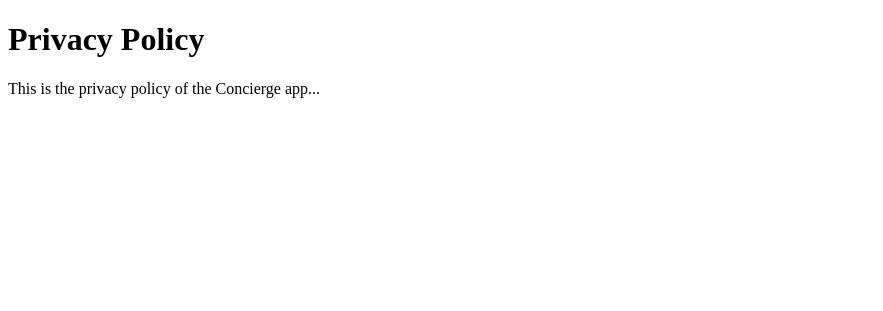
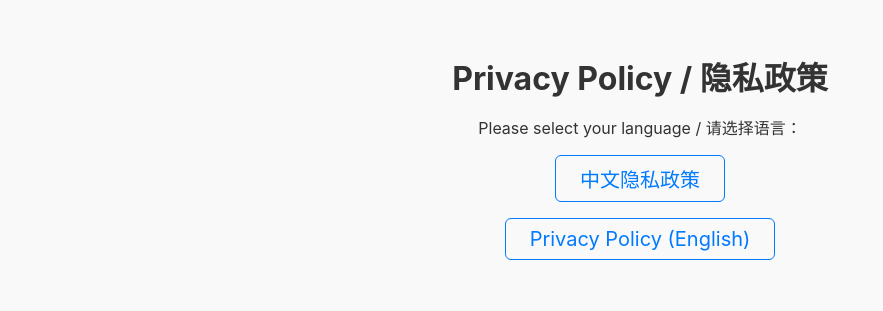
Before and after one commit to BR-commit/concierge-privacy-policy, a plain HTML site: page index.html in a window 1280 px wide. Shown: the whole page, without its empty margins (0-883 px from the left). Drawn offline with Linux system fonts and the light colour scheme.

Commit message:
Update index.html

```diff
--- a/index.html
+++ b/index.html
@@ -1,11 +1,52 @@
-<!-- index.html -->
 <!DOCTYPE html>
-<html>
+<html lang="en">
 <head>
-    <title>Privacy Policy</title>
+  <meta charset="UTF-8" />
+  <meta name="viewport" content="width=device-width, initial-scale=1" />
+  <title>Privacy Policy / 隐私政策</title>
+  <style>
+    body {
+      font-family: -apple-system, BlinkMacSystemFont, "Segoe UI", Roboto, Oxygen,
+        Ubuntu, Cantarell, "Open Sans", "Helvetica Neue", sans-serif;
+      padding: 2rem;
+      max-width: 600px;
+      margin: auto;
+      background-color: #f9f9f9;
+      color: #333;
+      text-align: center;
+    }
+    h1 {
+      margin-bottom: 1rem;
+    }
+    ul {
+      list-style-type: none;
+      padding: 0;
+    }
+    li {
+      margin: 1rem 0;
+    }
+    a {
+      text-decoration: none;
+      font-size: 1.25rem;
+      color: #007aff;
+      border: 1px solid #007aff;
+      padding: 0.5rem 1.5rem;
+      border-radius: 6px;
+      display: inline-block;
+      transition: background-color 0.3s, color 0.3s;
+    }
+    a:hover {
+      background-color: #007aff;
+      color: white;
+    }
+  </style>
 </head>
 <body>
-    <h1>Privacy Policy</h1>
-    <p>This is the privacy policy of the Concierge app...</p>
+  <h1>Privacy Policy / 隐私政策</h1>
+  <p>Please select your language / 请选择语言：</p>
+  <ul>
+    <li><a href="privacy-cn.md" target="_blank" rel="noopener">中文隐私政策</a></li>
+    <li><a href="privacy-en.md" target="_blank" rel="noopener">Privacy Policy (English)</a></li>
+  </ul>
 </body>
 </html>
```
